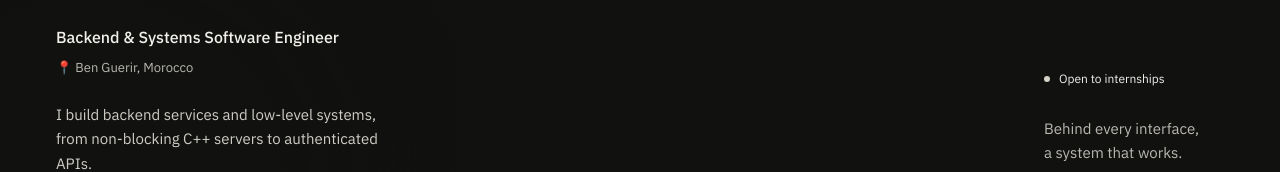
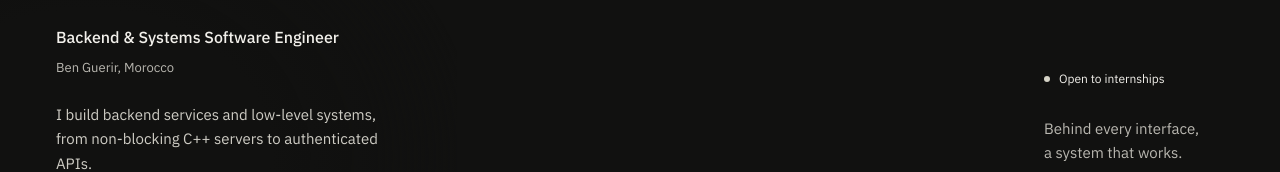
Before and after one commit to maywanel/portfolio, a Next.js app: page / in a window 1280 px wide. Shown: the part 551-723 px from the top of the page. Built offline with nearby package versions, Linux system fonts and the light colour scheme.

Commit message:
Update hero location display
Removed the icon from the location display in the hero section.

```diff
--- a/components/hero.tsx
+++ b/components/hero.tsx
@@ -13,7 +13,7 @@ export function Hero() {
         <div className="hero-copy">
           <h1 id="hero-title">Mohamed <span>El Messaadi</span></h1>
           <p className="hero-role">{profile.role}</p>
-          <p className="hero-location"><span aria-hidden="true">📍</span> {profile.location}</p>
+          <p className="hero-location"> {profile.location}</p>
           <p className="hero-description">I build backend services and low-level systems, from non-blocking C++ servers to authenticated APIs.</p>
           <div className="hero-actions flex flex-wrap items-center gap-3" aria-label="Profile and contact links">
             <MagneticLink className="button button-primary" href={`mailto:${profile.email}`}>Email me</MagneticLink>
```
